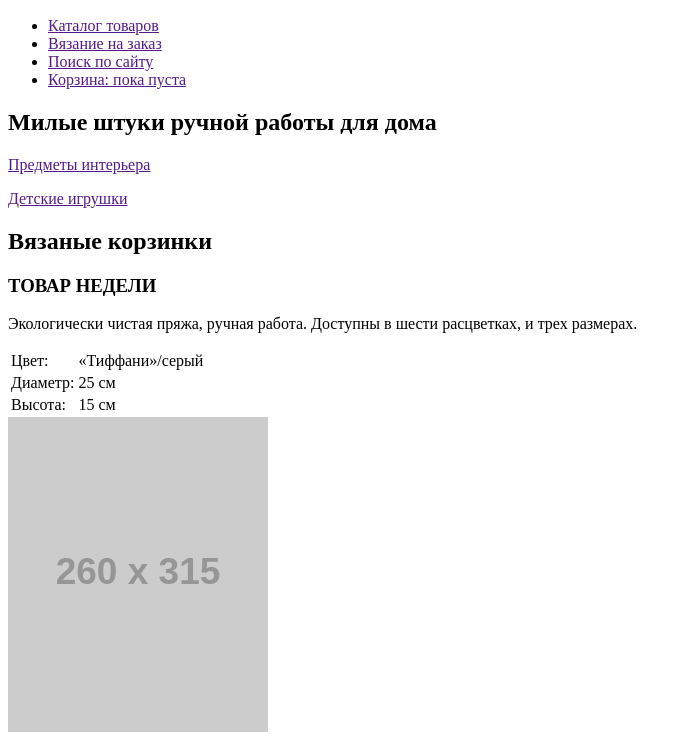
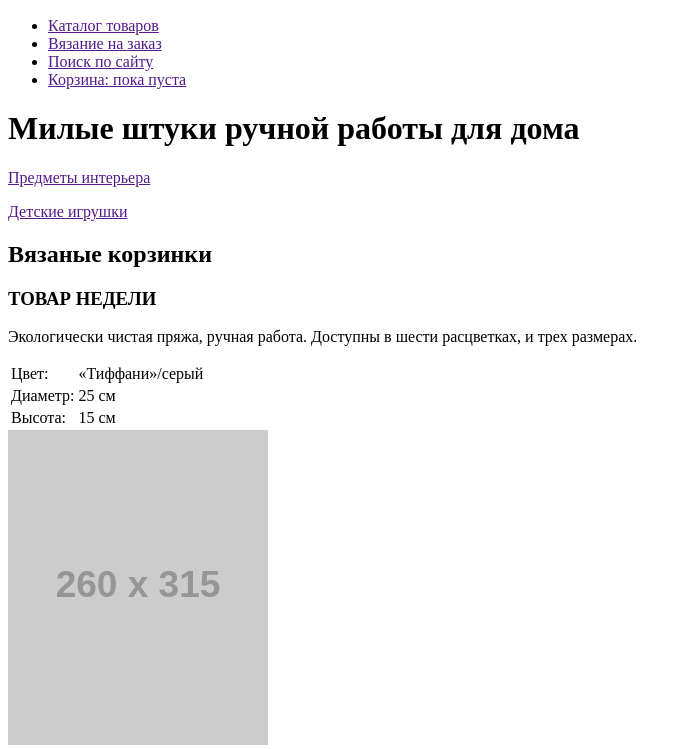
Before and after one commit to m01key/151240-mishka, a website: page index.html in a window 1280 px wide. Shown: the part 46-795 px from the top of the page, without its empty margins (0-692 px from the left). Drawn offline with Linux system fonts and the light colour scheme; placeholder pictures from the web are drawn by us.

Commit message:
Убрал обертку на главной странице
Убрал обертку и переименовал класс заголовка

```diff
--- a/index.html
+++ b/index.html
@@ -22,16 +22,14 @@
 
 
   <main>
-    <section class="content">
-      <h1 class="content__title">Милые штуки ручной работы для дома</h1>
+    <h1 class="main-title">Милые штуки ручной работы для дома</h1>
 
-      <a href="">
-        <p class="content__products">Предметы интерьера</p>
-      </a>
-      <a href="">
-        <p class="content__products">Детские игрушки</p>
-      </a>
-    </section>
+    <a class="products" href="">
+      <p class="products__text">Предметы интерьера</p>
+    </a>
+    <a class="products" href="">
+      <p class="products__text">Детские игрушки</p>
+    </a>
 
     <section class="product">
       <h2 class="product__title">Вязаные корзинки</h2>
```
